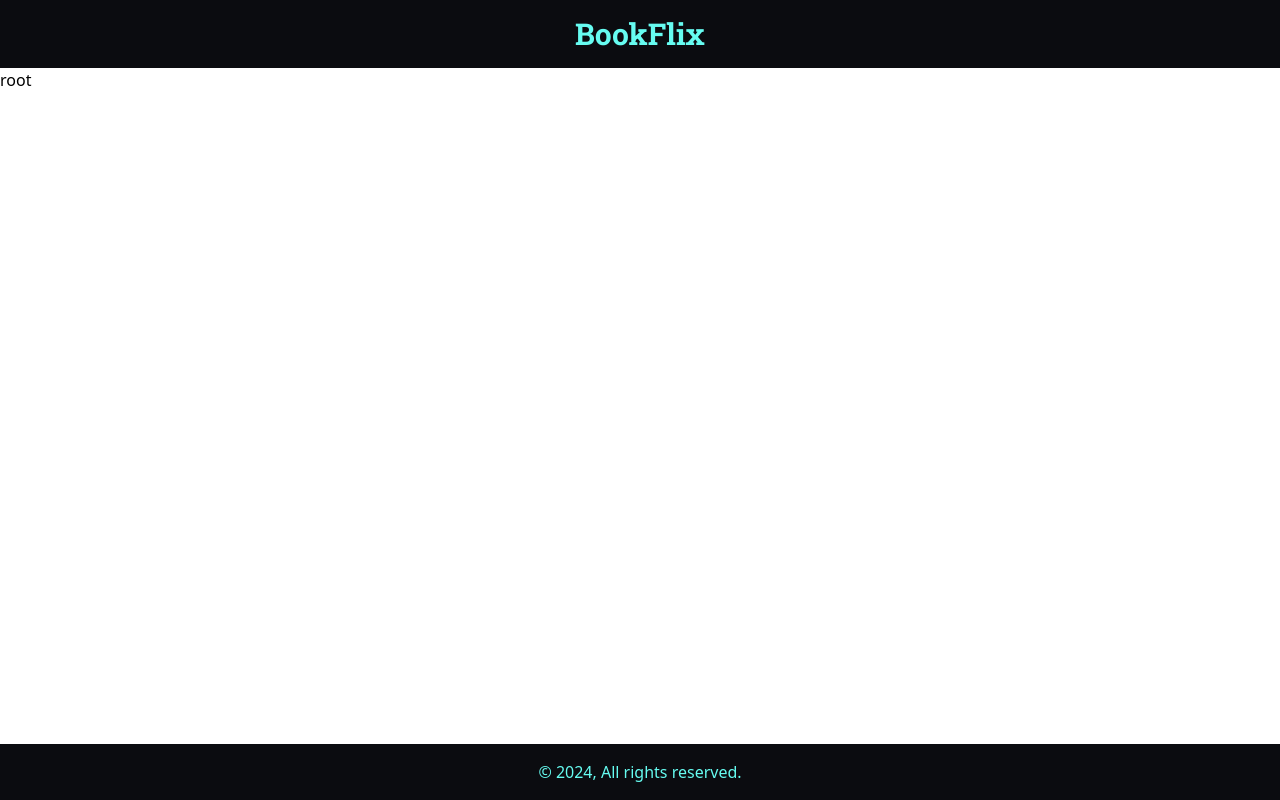
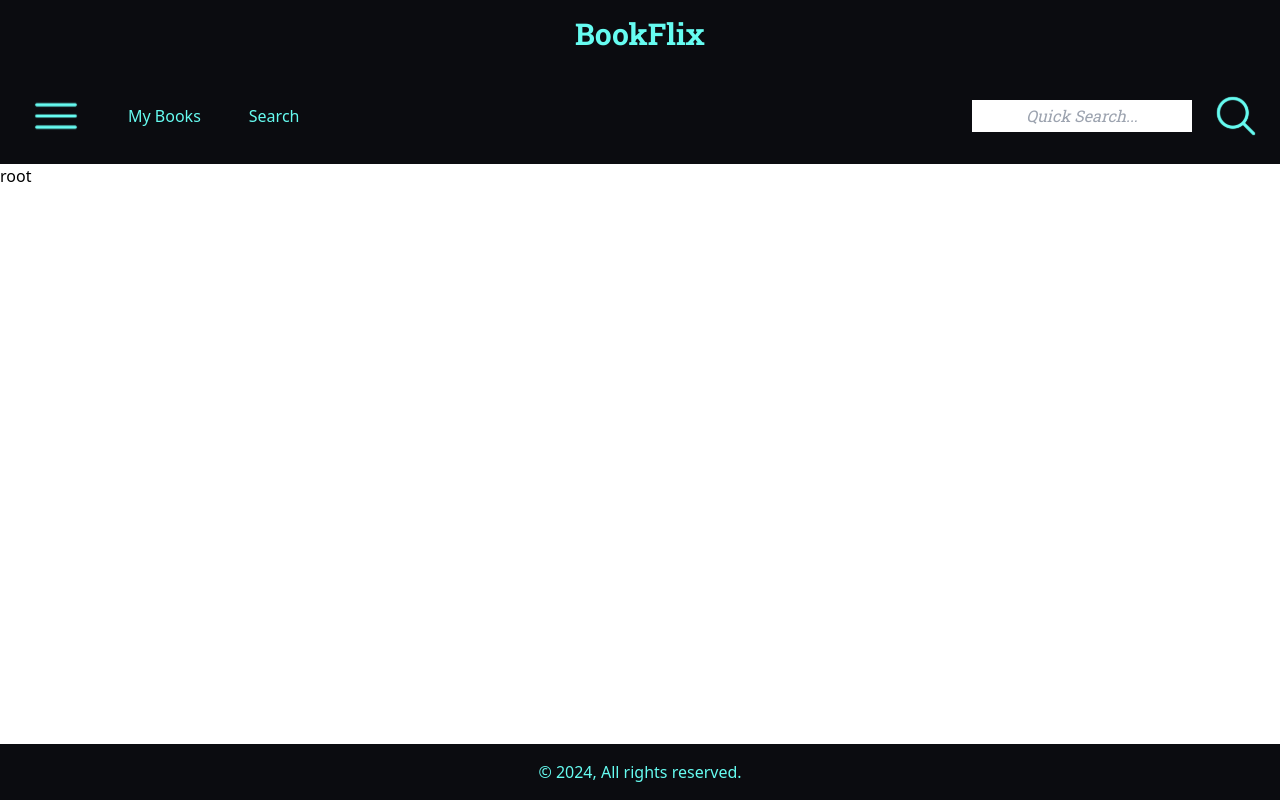
Before and after one commit to RobinNygren/Robin-slutprojekt-react, a React (Vite) app: page / in a window 1280 px wide. Built offline with nearby package versions, Linux system fonts and the light colour scheme.

Commit message:
added NavBar and styled it

```diff
--- a/src/components/Layout/Header.tsx
+++ b/src/components/Layout/Header.tsx
@@ -1,8 +1,15 @@
+import { NavLink } from "react-router-dom";
+
 const Header = () => {
   return (
     <header className="bg-bookFlix-colors-primary text-bookFlix-colors-detail p-4">
       <div className="container mx-auto flex justify-center items-center">
-        <h1 className="font-roboto-slab text-3xl font-bold">BookFlix</h1>
+        <NavLink
+          to="/"
+          className="text-xl font-bold text-bookFlix-colors-detail hover:text-bookFlix-colors-accent"
+        >
+          <h1 className="font-roboto-slab text-3xl font-bold">BookFlix</h1>
+        </NavLink>
       </div>
     </header>
   );
--- a/src/components/Layout/Navbar.tsx
+++ b/src/components/Layout/Navbar.tsx
@@ -0,0 +1,82 @@
+import { Menu } from "@headlessui/react";
+import { NavLink } from "react-router-dom";
+import MenuIcon from "../../assets/icons/MenuIcon.svg";
+import SearchIcon from "../../assets/icons/SearchIcon.svg";
+
+const Navbar = () => {
+  return (
+    <nav className="bg-bookFlix-colors-primary text-bookFlix-colors-detail p-4">
+      <div className="container mx-auto flex justify-between items-center">
+        <div className="flex items-center space-x-4">
+          <Menu as="div" className="relative">
+            <Menu.Button className="hover:bg-bookFlix-colors-accent px-4 py-2 rounded flex items-center">
+              <img src={MenuIcon} alt="Menu" className="h-12 w-12" />
+            </Menu.Button>
+            <Menu.Items className="absolute left-0 w-48 mt-2 origin-top-left bg-white divide-y divide-gray-100 rounded-md shadow-lg ring-1 ring-black ring-opacity-5 focus:outline-none">
+              <Menu.Item>
+                {({ active }) => (
+                  <NavLink
+                    to="/authors/:id"
+                    className={`${
+                      active ? "bg-gray-100" : ""
+                    } block px-4 py-2 text-sm text-gray-900`}
+                  >
+                    Authors
+                  </NavLink>
+                )}
+              </Menu.Item>
+              <Menu.Item>
+                {({ active }) => (
+                  <NavLink
+                    to="/books/:id"
+                    className={`${
+                      active ? "bg-gray-100" : ""
+                    } block px-4 py-2 text-sm text-gray-900`}
+                  >
+                    Books
+                  </NavLink>
+                )}
+              </Menu.Item>
+              <Menu.Item>
+                {({ active }) => (
+                  <NavLink
+                    to="/statistics"
+                    className={`${
+                      active ? "bg-gray-100" : ""
+                    } block px-4 py-2 text-sm text-gray-900`}
+                  >
+                    Statistics
+                  </NavLink>
+                )}
+              </Menu.Item>
+            </Menu.Items>
+          </Menu>
+          <NavLink
+            to="/my-books"
+            className="px-4 py-2 hover:bg-bookFlix-colors-accent text-bookFlix-colors-detail"
+          >
+            My Books
+          </NavLink>
+          <NavLink
+            to="/search"
+            className="px-4 py-2 rounded hover:bg-bookFlix-colors-accent text-bookFlix-colors-detail"
+          >
+            Search
+          </NavLink>
+        </div>
+        <div className="flex items-center space-x-4">
+          <input
+            type="text"
+            placeholder="Quick Search..."
+            className="p-1 text-center italic text-bookFlix-colors-primary font-roboto-slab"
+          />
+          <button className="p-1 rounded-r-md">
+            <img src={SearchIcon} alt="Search" className="h-12 w-12" />
+          </button>
+        </div>
+      </div>
+    </nav>
+  );
+};
+
+export default Navbar;
--- a/src/routes/Root.tsx
+++ b/src/routes/Root.tsx
@@ -1,11 +1,13 @@
 import Footer from "../components/Layout/Footer";
 import Header from "../components/Layout/Header";
+import Navbar from "../components/Layout/Navbar";
 
 const Root = () => {
   return (
     <>
       <div className="flex flex-col min-h-screen">
         <Header />
+        <Navbar />
         <h1>root</h1>
         <main className="flex-grow"></main>
         <Footer />
```
Also changed, not shown: src/assets/icons/MenuIcon.svg (renamed from src/assets/icons/Menu.svg), src/assets/icons/SearchIcon.svg (renamed from src/assets/icons/Search.svg).
